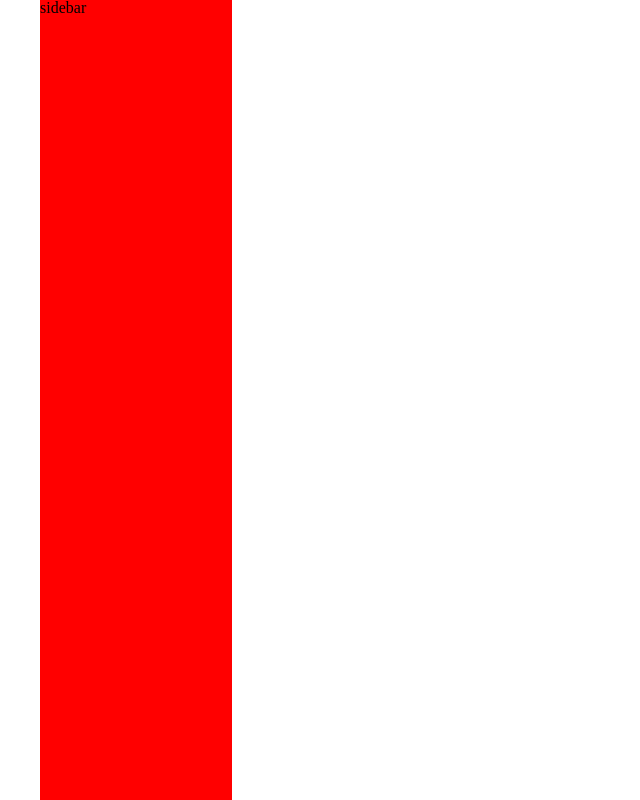
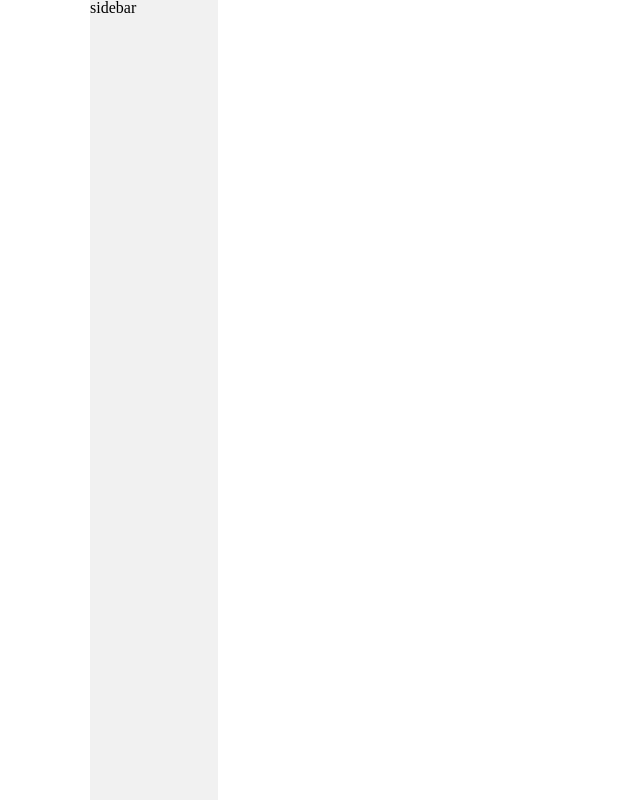
Before and after one commit to xuyc1995/news, a Vue app: page /#/ in a window 1280 px wide. Shown: the whole page, without its empty margins (0-640 px from the left). Built offline with nearby package versions, Linux system fonts and the light colour scheme.

Commit message:
change sidebar width

```diff
--- a/src/style/base/_base.scss
+++ b/src/style/base/_base.scss
@@ -1,6 +1,6 @@
 //基础样式文件
 .main-container{
-    width: 1200px;
+    width: 1100px;
     margin: 0 auto;
     position: relative;
 }
--- a/src/style/scss/homepage.scss
+++ b/src/style/scss/homepage.scss
@@ -1,12 +1,12 @@
 .sidebar-container{
-    width: 15%;
-    background: #f00;
+    width: 10%;
+    background: #f1f1f1;
     height: 100%;
     position: fixed;
     top: 0;
 }
 .homepage-right-container{
-    width: 85%;
+    width: 90%;
     background: #f1f1f1;
     height: 100%;
 }
```
